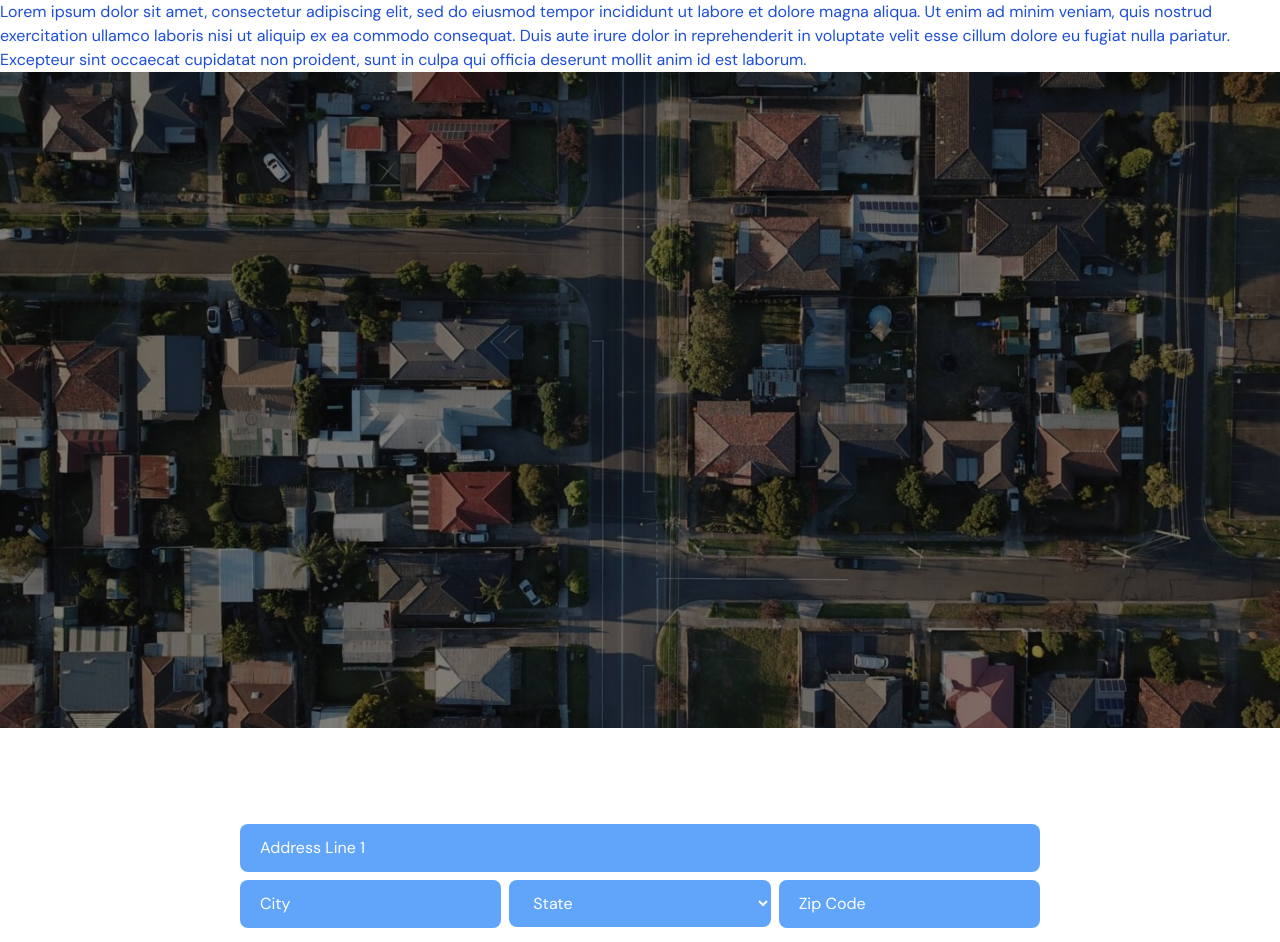
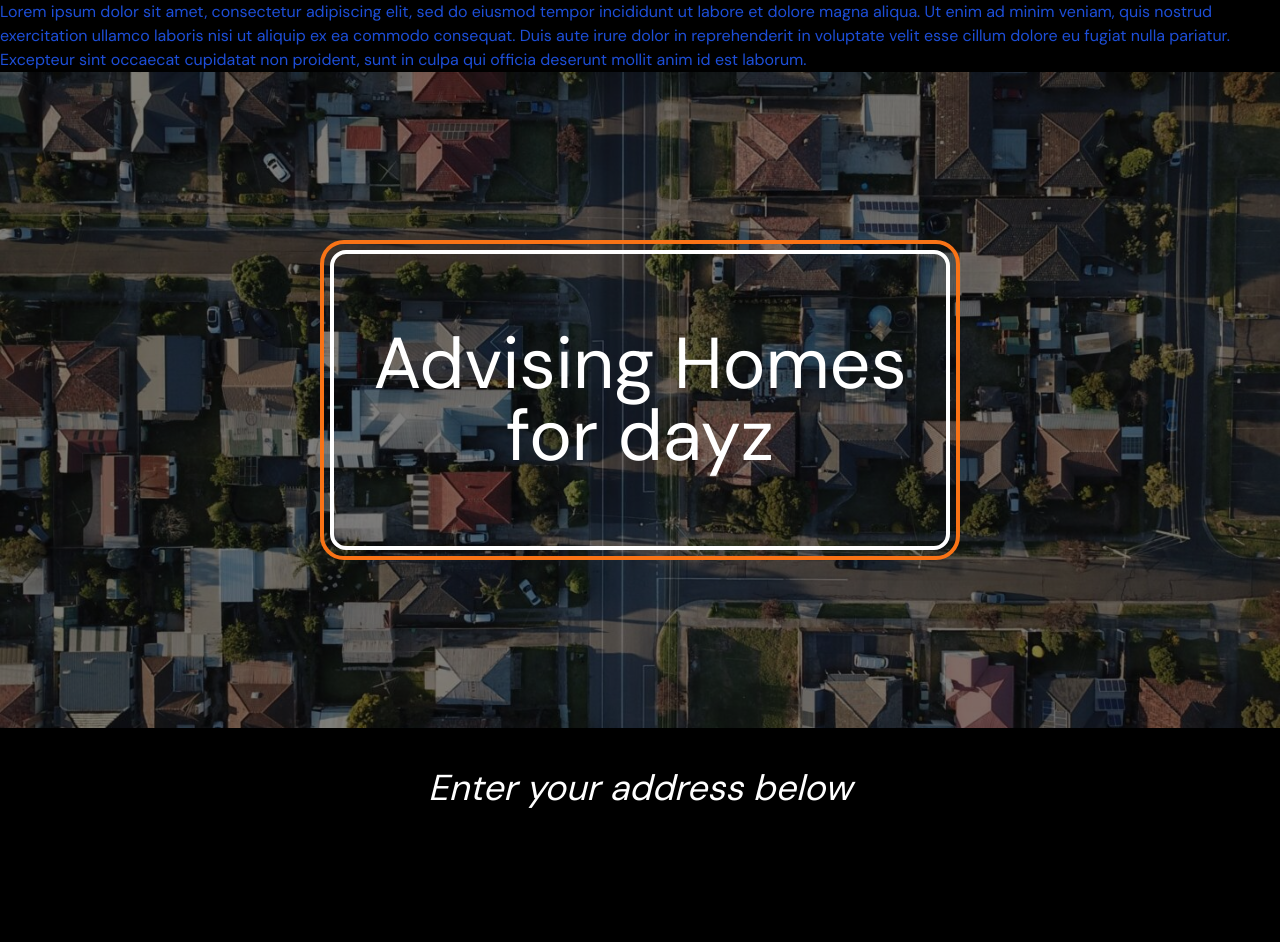
Before and after one commit to adityakak/vthacks23, a React (Vite) app in the folder frontend/VTHacks23/: page / in a window 1280 px wide. Shown: the top 942 px of the page. Built offline with nearby package versions, Linux system fonts and the light colour scheme.

Commit message:
Home Page improvements

```diff
--- a/frontend/VTHacks23/src/components/Form.tsx
+++ b/frontend/VTHacks23/src/components/Form.tsx
@@ -19,9 +19,18 @@ function Form() {
   }
   return (
     <>
-      <div className="relative pb-24 bg-home-bg bg-cover bg-no-repeat h-[41rem] z-[-50] bg-red-800 ">
-        <div className="absolute top-0 left-0 w-full h-full bg-black opacity-50 z-[-5]"style={{ pointerEvents: 'none' }} />
+     <div className="relative pb-24 bg-home-bg bg-cover bg-no-repeat h-[41rem] z-[10] bg-red-800">
+  <div className="absolute top-0 left-0 w-full h-full bg-black opacity-50 z-[2]" />
 
+  {/* Centered orange rectangle */}
+  <div className="absolute top-1/2 left-1/2 transform -translate-x-1/2 -translate-y-1/2 text-center text-white text-7xl border-4  border-orange-500 w-[40rem] h-80 flex flex-col justify-center items-center rounded-3xl z-20" >
+    <div className="absolute top-[2%] left-[1%] border-white border-4 h-[96%] w-[98%] z-[20] rounded-2xl" />
+      Advising Homes for dayz
+    </div>
+
+</div>
+      <div className="flex justify-center my-10 text-white text-4xl italic">
+        Enter your address below
       </div>
       <form
           className="relative flex flex-col justify-center items-center h-full py-24"
@@ -73,7 +82,7 @@ function Form() {
             </div>
             <div>
               <select
-                className="mb-2 w-full rounded-lg bg-blue-400 px-5 py-3 placeholder-white text-white mx-auto"
+                className="mb-2 w-full rounded-lg bg-blue-400 px-5 py-3 placeholder-white text-white mx-auto border-r-8 border-transparent"
                 value={state}
                 placeholder="State"
                 {...register("state", {
--- a/frontend/VTHacks23/src/index.css
+++ b/frontend/VTHacks23/src/index.css
@@ -24,4 +24,5 @@ body,
     width: 100%;
     font-family: 'DM Sans', sans-serif; /*sets font to DM Sans but if not available then it will fall onto the default sans-serif */
     @apply text-blue-700; /* @apply sets the default text color to gray-500, which is in our tailwind.config.js file */
+    @apply bg-black;
 }
```
